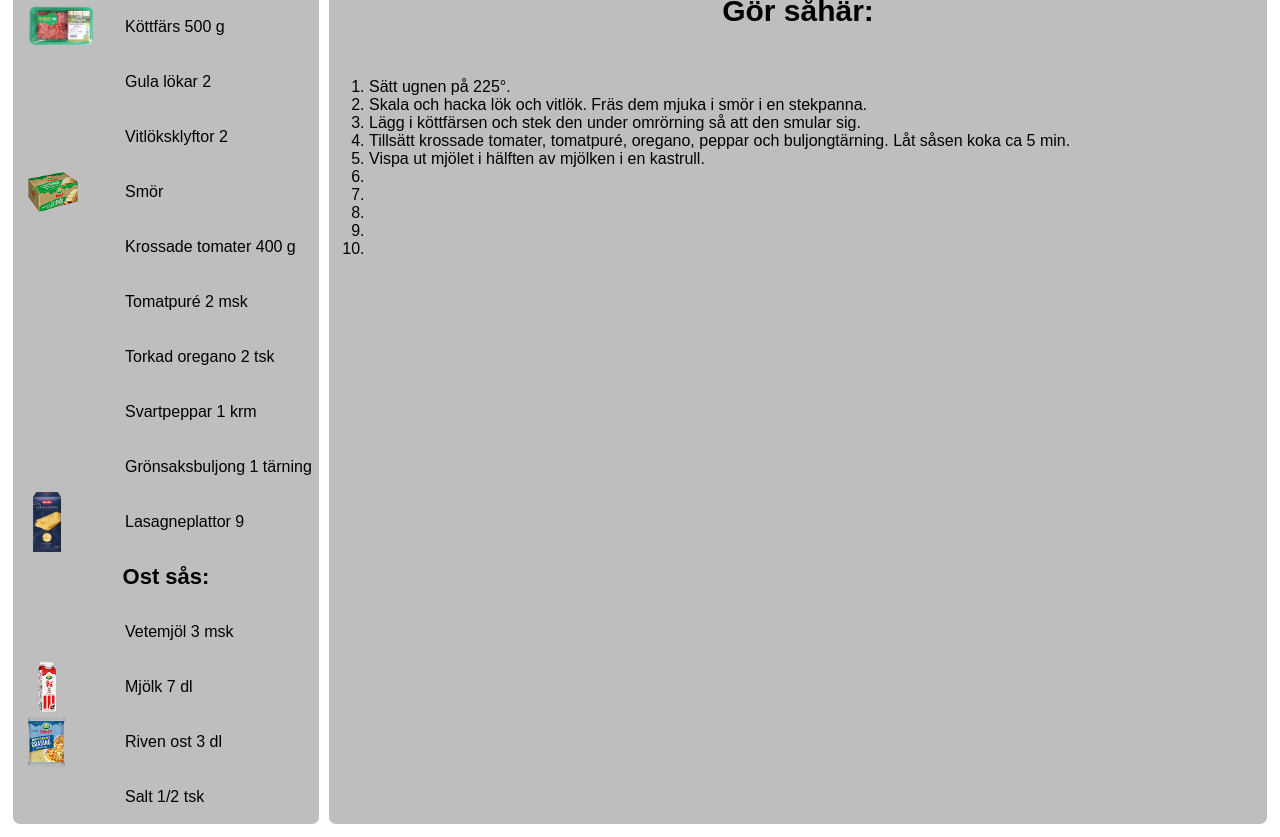
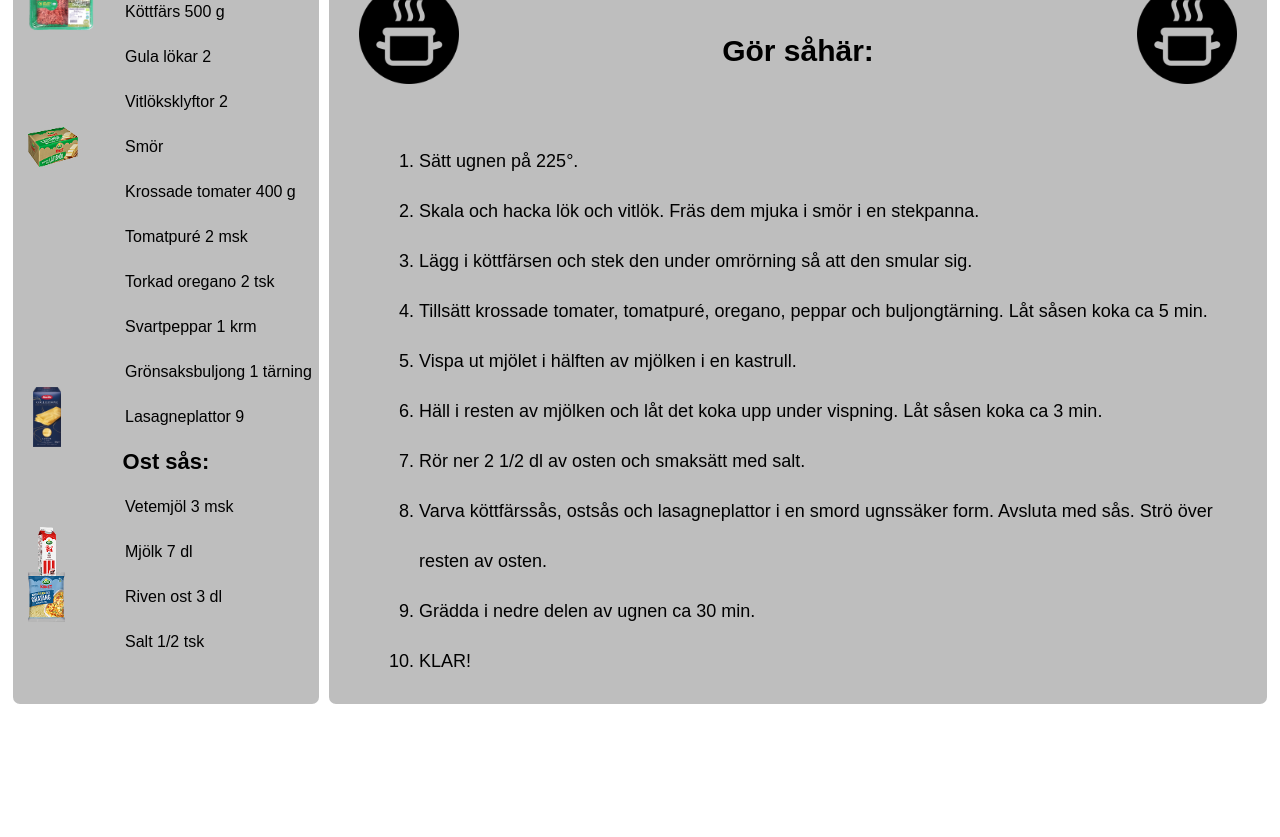
Before and after one commit to Te22a-Angermund-Ludwig/Web_lek5_bed-mningsprojekt, a plain HTML site: page index.html in a window 1280 px wide. Shown: the part 546-1383 px from the top of the page. After the commit the page ends 1263 px from the top, so only its background shows below. Drawn offline with Linux system fonts and the light colour scheme.

Commit message:
så gott som klar med receptet

```diff
--- a/index.html
+++ b/index.html
@@ -79,19 +79,25 @@
                 <p2>Salt 1/2 tsk</p2>
     </nav>
     <main>
+        <div class="receptrubrik">
+            <img class="ikon" src="./bilder/listikon.png" alt="">
             <h5>Gör såhär:</h5>
+            <img class="ikon" src="./bilder/listikon.png" alt="">
+        </div>
+        <div class="lista">
             <ol>
                 <li>Sätt ugnen på 225°.</li>
                 <li>Skala och hacka lök och vitlök. Fräs dem mjuka i smör i en stekpanna.</li>
                 <li>Lägg i köttfärsen och stek den under omrörning så att den smular sig.</li>
                 <li>Tillsätt krossade tomater, tomatpuré, oregano, peppar och buljongtärning. Låt såsen koka ca 5 min.</li>
                 <li>Vispa ut mjölet i hälften av mjölken i en kastrull.</li>
-            <li></li>
-            <li></li>
-            <li></li>
-            <li></li>
-            <li></li>
+                <li>Häll i resten av mjölken och låt det koka upp under vispning. Låt såsen koka ca 3 min.</li>
+                <li>Rör ner 2 1/2 dl av osten och smaksätt med salt.</li>
+                <li>Varva köttfärssås, ostsås och lasagneplattor i en smord ugnssäker form. Avsluta med sås. Strö över resten av osten.</li>
+                <li>Grädda i nedre delen av ugnen ca 30 min.</li>
+                <li>KLAR!</li>
             </ol>
+        </div>
     </main>
 </body>
 </html>
--- a/style.css
+++ b/style.css
@@ -121,7 +121,7 @@ nav{
     margin: 5px;
     display: grid;
     grid-template-columns: 1fr 2fr;
-    grid-template-rows: repeat(16, 55px);
+    grid-template-rows: repeat(16, 45px);
     align-items: center;
 }
 
@@ -183,4 +183,27 @@ main{
 h5{
     text-align: center;
     font-size: 30px;
+    padding-top: -20px;
 }
+
+ol{
+    line-height: 50px;
+    font-size: 18px;
+}
+
+.lista{
+    padding-left: 50px;
+}
+
+.receptrubrik{
+    display: flex;
+    flex-direction: row;
+    justify-content: space-between;
+    padding-top: 40px;
+    padding-left: 30px;
+    padding-right: 30px;
+}
+.ikon{
+    height: 100px;
+    width: auto;
+}
```
Also changed, not shown: bilder/listikon.png (added). Lines whose indentation alone changed are shown as unchanged.
